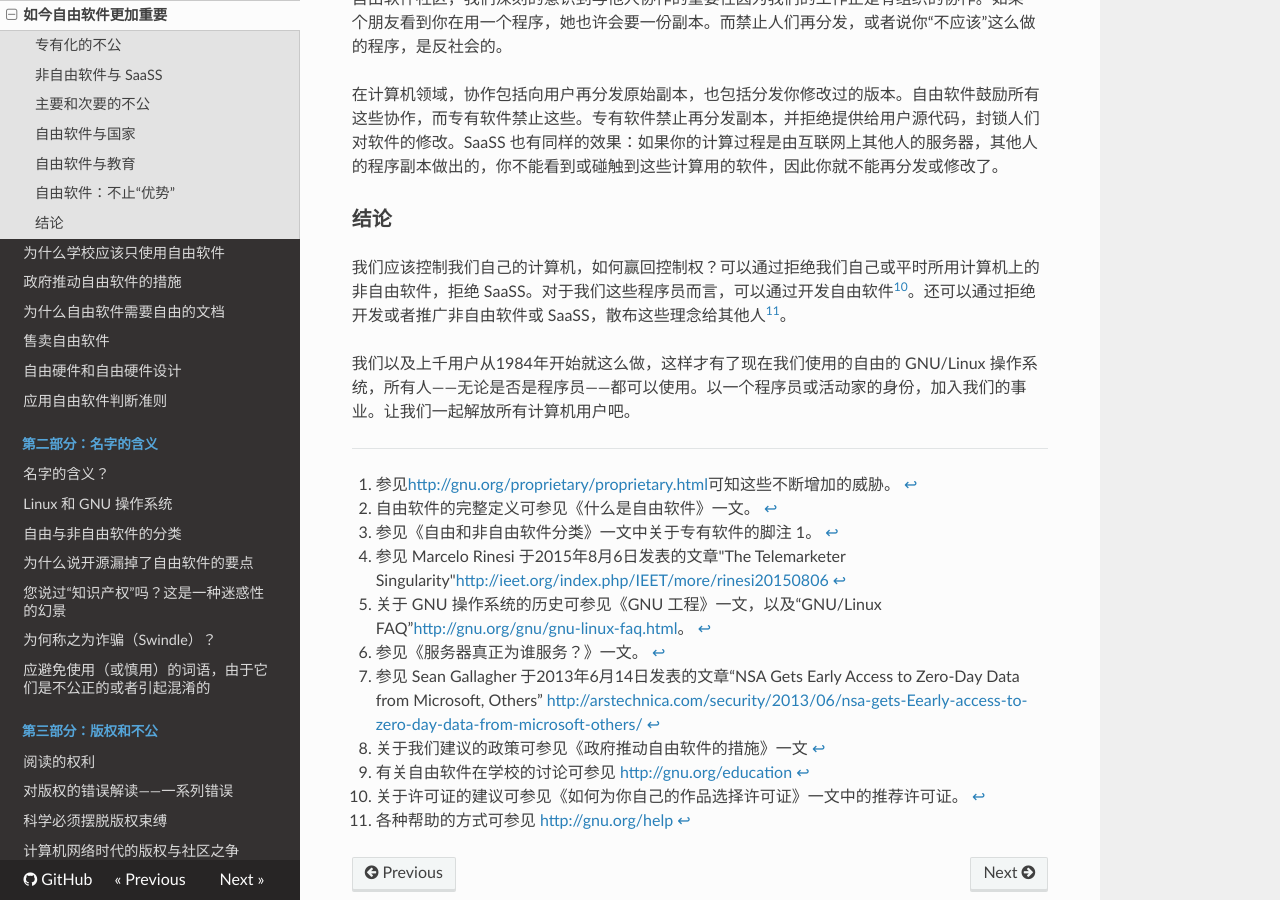
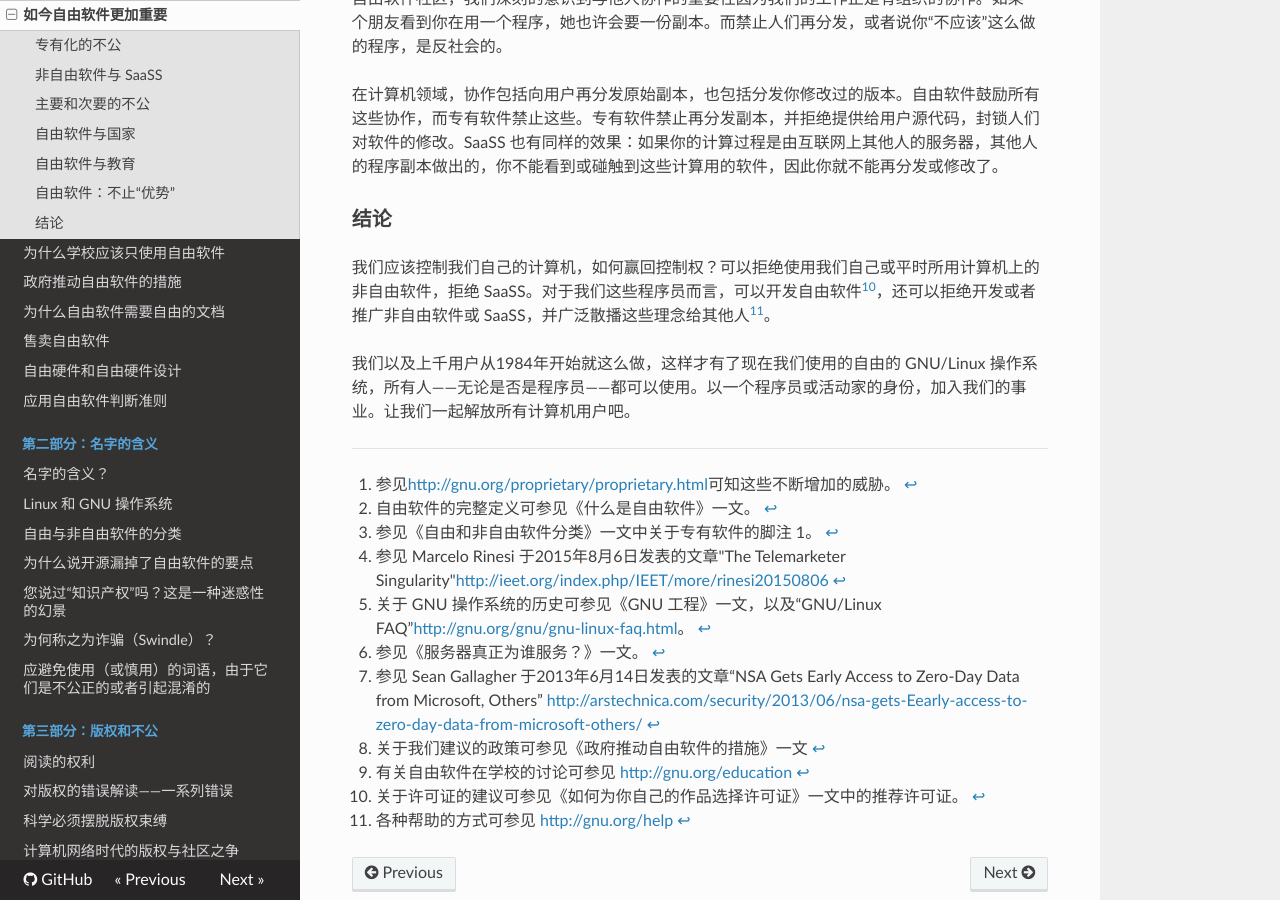
Before and after one commit to beijinglug/fsfs-zh, an MkDocs documentation site: the page built from docs/free-software-even-more-important.md, in a window 1280 px wide and 900 px high, scrolled down 3494 px. Built offline with MkDocs 1.6.1, drawn with Linux system fonts in a browser that asks for light colours; nearby versions of some CDN libraries; old or Windows-style settings are respelled for this version of MkDocs.

Commit message:
minor update free-software-even-more-important

```diff
--- a/docs/free-software-even-more-important.md
+++ b/docs/free-software-even-more-important.md
@@ -85,7 +85,7 @@
 
 ### 结论
 
-我们应该控制我们自己的计算机，如何赢回控制权？可以通过拒绝我们自己或平时所用计算机上的非自由软件，拒绝 SaaSS。对于我们这些程序员而言，可以通过开发自由软件[^fsemi-10]。还可以通过拒绝开发或者推广非自由软件或 SaaSS，散布这些理念给其他人[^fsemi-11]。
+我们应该控制我们自己的计算机，如何赢回控制权？可以拒绝使用我们自己或平时所用计算机上的非自由软件，拒绝 SaaSS。对于我们这些程序员而言，可以开发自由软件[^fsemi-10]，还可以拒绝开发或者推广非自由软件或 SaaSS，并广泛散播这些理念给其他人[^fsemi-11]。
 
 我们以及上千用户从1984年开始就这么做，这样才有了现在我们使用的自由的 GNU/Linux 操作系统，所有人——无论是否是程序员——都可以使用。以一个程序员或活动家的身份，加入我们的事业。让我们一起解放所有计算机用户吧。
 
```
